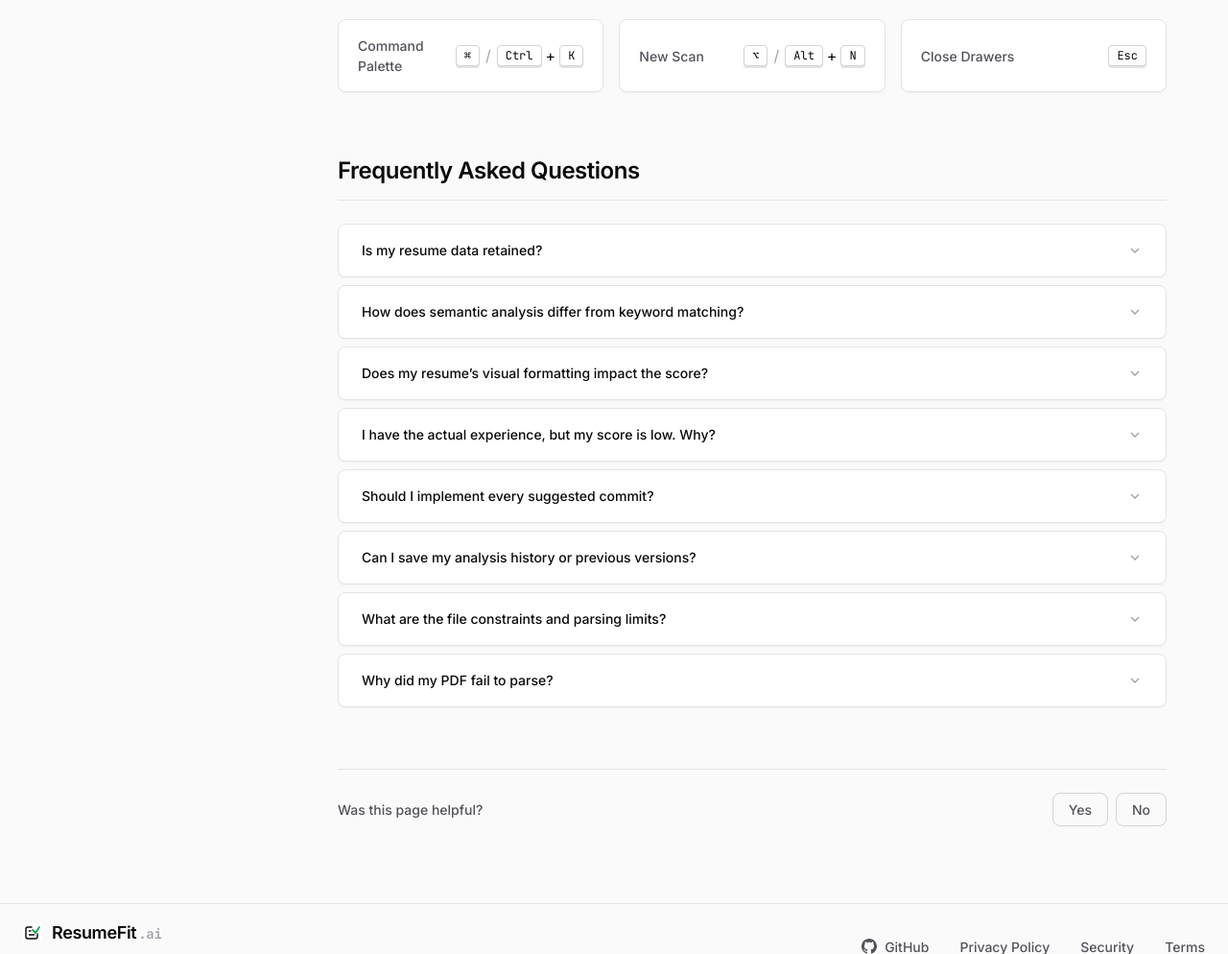
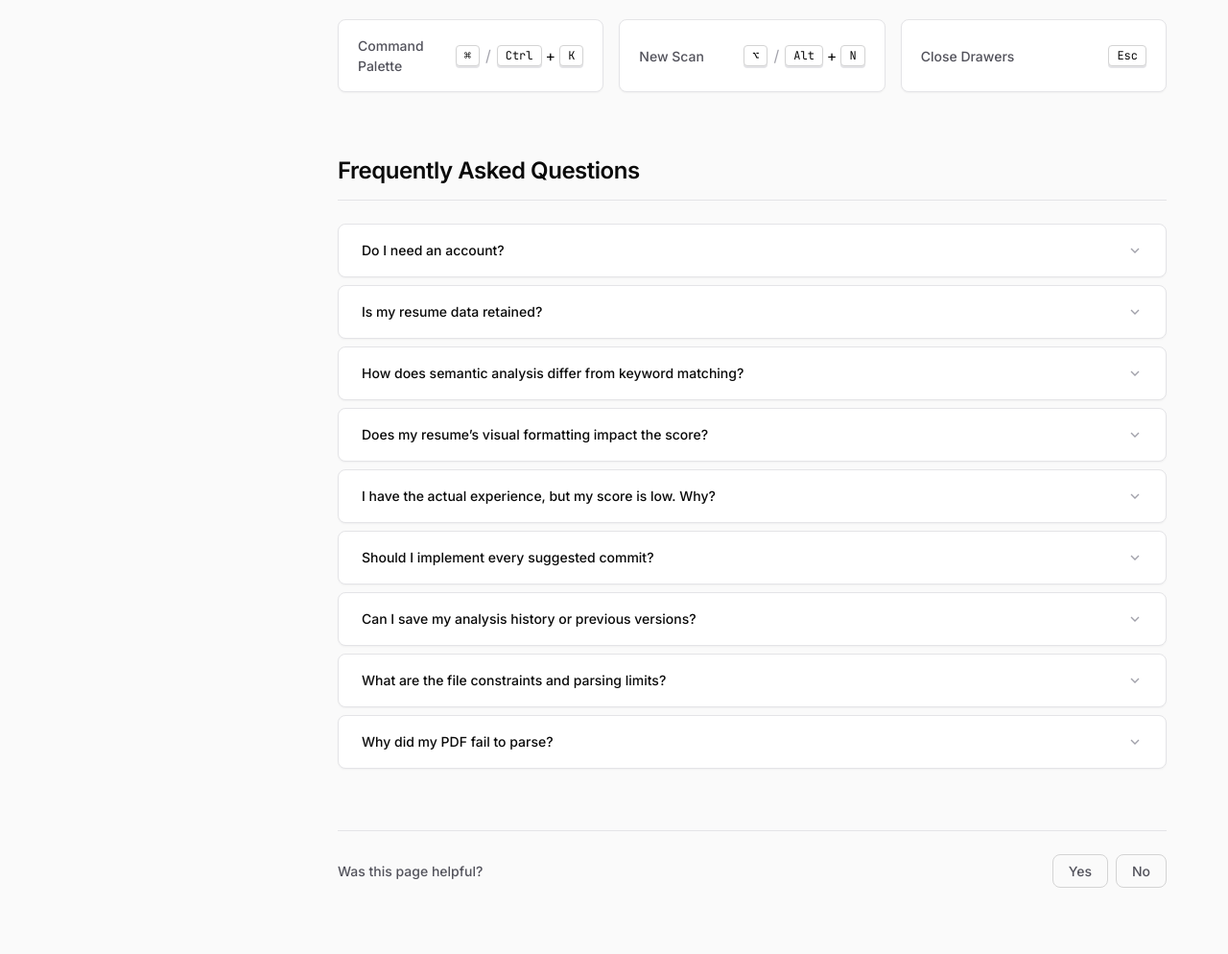
Before and after one commit to codexrayhan/resumefit-ai, a Flask app: page /docs in a window 1280 px wide. Shown: the part 1800-2794 px from the top of the page at 96% size. Run offline with Flask 3, Linux system fonts and the light colour scheme.

Commit message:
docs: update documentation page for accounts, saved history and data handling

```diff
--- a/templates/docs.html
+++ b/templates/docs.html
@@ -45,6 +45,12 @@
       <nav class="header-nav" aria-label="Primary navigation">
         <a href="/" class="nav-link">Workspace</a>
         <a href="/docs" class="nav-link active">Documentation</a>
+        {% if current_user.is_authenticated %}
+          <a href="/dashboard" class="nav-link">Dashboard</a>
+          <a href="/logout" class="nav-link">Log out</a>
+        {% else %}
+          <a href="/login" class="nav-link">Sign in</a>
+        {% endif %}
       </nav>
     </div>
   </header>
@@ -52,7 +58,7 @@
   <!-- Large introductory hero section -->
   <header class="help-hero">
     <h1>Documentation &amp; FAQ</h1>
-    <div class="metadata-tag">v1.0.0 — Last updated: June 2026</div>
+    <div class="metadata-tag">v1.1.0 — Last updated: October 2026</div>
     <p>Everything you need to calibrate your resume and understand your telemetry.</p>
   </header>
 
@@ -203,6 +209,22 @@
         <div class="faq-list">
           <div class="faq-item">
             <button class="faq-question" aria-expanded="false">
+              Do I need an account?
+              <svg class="faq-chevron" viewBox="0 0 24 24" fill="none" stroke="currentColor" stroke-width="2">
+                <polyline points="6 9 12 15 18 9"></polyline>
+              </svg>
+            </button>
+            <div class="faq-answer">
+              <div class="faq-answer-inner">
+                No. You can run two free analyses as a guest. To keep going and to save your history, sign in with
+                Google. Sign-in is handled by Google, so the app never sees your password, and you can delete your
+                account and all saved data at any time from the dashboard.
+              </div>
+            </div>
+          </div>
+
+          <div class="faq-item">
+            <button class="faq-question" aria-expanded="false">
               Is my resume data retained?
               <svg class="faq-chevron" viewBox="0 0 24 24" fill="none" stroke="currentColor" stroke-width="2">
                 <polyline points="6 9 12 15 18 9"></polyline>
@@ -210,9 +232,11 @@
             </button>
             <div class="faq-answer">
               <div class="faq-answer-inner">
-                No. We operate on a strict zero-retention policy. Documents are processed in memory during your session
-                and immediately purged. We do not store your files, and we do not use user inputs to train foundational
-                AI models.
+                Your resume text is never stored. An uploaded file is written to a temporary location only long enough
+                to extract its text, then deleted immediately, and the extracted text is discarded as soon as your
+                results are returned. We do not use user inputs to train AI models. If you sign in, we save only your
+                analysis scores, missing keywords, predicted roles, and the resume and job names you enter, so you can
+                track your progress. You can delete any analysis, or your whole account, from the dashboard.
               </div>
             </div>
           </div>
@@ -290,9 +314,10 @@
             </button>
             <div class="faq-answer">
               <div class="faq-answer-inner">
-                Because of our zero-retention security policy, all session data is ephemeral and clears when you close
-                the tab. We recommend using the "Export .pdf" feature in the IDE Canvas to save a local copy of your
-                telemetry report.
+                Yes, if you sign in with Google. Signed-in users get a dashboard that lists every saved analysis and
+                charts how the match score changes over time. Give each resume a name when you run an analysis, and
+                analyses with the same name are grouped so you can see your improvement. Guests can run two free
+                analyses per browser, but those are not saved. Your resume text is never saved either way.
               </div>
             </div>
           </div>
```
